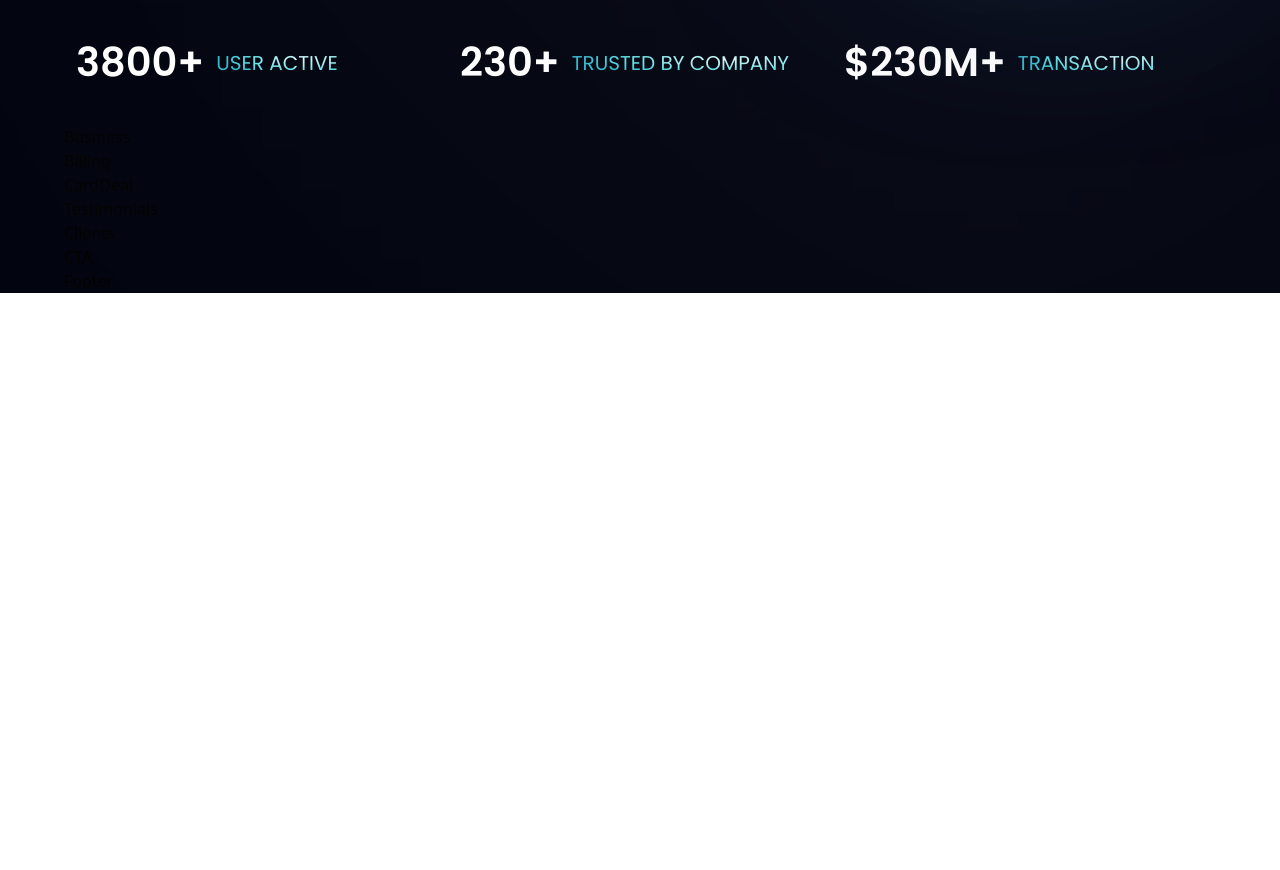
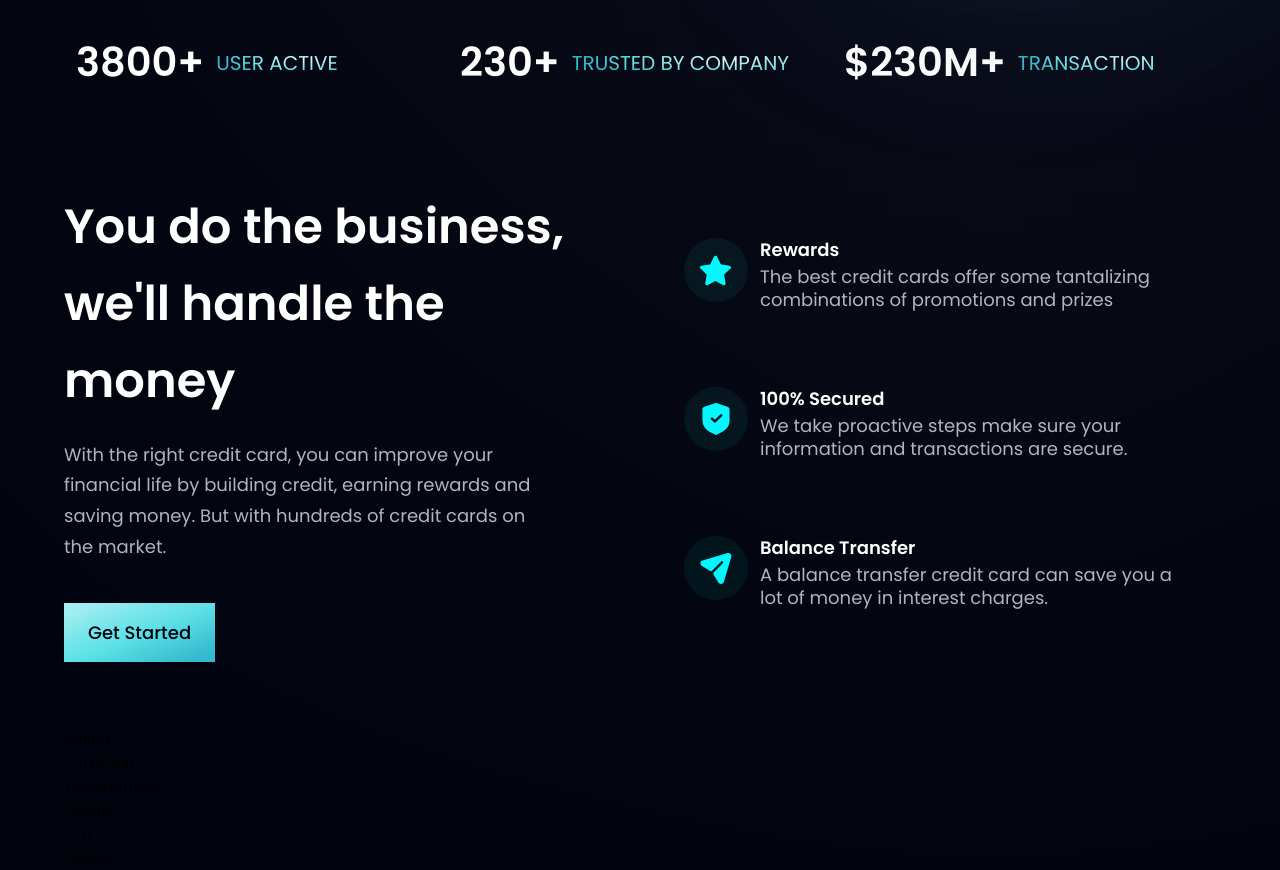
Before and after one commit to russelgabriel/modern_ui, a React (Vite) app: page / in a window 1280 px wide. Shown: the part 860-1730 px from the top of the page. Before the commit the page ends 1153 px from the top, so only its background shows below. Built offline with nearby package versions, Linux system fonts and the light colour scheme.

Commit message:
finished business component

```diff
--- a/src/components/Business.jsx
+++ b/src/components/Business.jsx
@@ -1,8 +1,40 @@
-import React from 'react'
+import { features } from '../constants'
+import styles, { layout } from '../style'
+import Button from './Button'
+
+const FeatureCard = ({ icon, title, content, index }) => (
+  <div className={`flex flex-row p-6 rounded-[20px] ${index !== features.length - 1 ? "mb-6" : "mb-0"} feature-card`}>
+    <div className={`w-[64px] h-[64px] rounded-full ${styles.flexCenter} bg-dimBlue`}>
+      <img src={icon} alt="icon" className='w-[50%] h-[50%] object-contain'/>
+    </div>
+    <div className='flex-1 flex flex-col ml-3'>
+      <h4 className='font-poppins font-semibold text-white text-[18px] leading-[23px] mb-1'>
+        {title}
+      </h4>
+      <p className='font-poppins font-normal text-dimWhite text-[18px] leading-[23px] mb-1'>
+        {content}
+      </p>
+    </div>
+  </div>
+)
+
 
 const Business = () => {
   return (
-    <div>Business</div>
+    <section id='features' className={layout.section}>
+      <div className={layout.sectionInfo}>
+        <h2 className={styles.heading2}>You do the business, <br
+        className='sm:block hidden'/>we'll handle the money</h2>
+        <p className={`${styles.paragraph} max-w-[470px] mt-5`}>With the right credit card, you can improve your financial life by building credit, earning rewards and saving money. But with hundreds of credit cards on the market.</p>
+        <Button styles='mt-10'/>
+      </div>
+
+      <div className={`${layout.sectionImg} flex-col`}>
+        {features.map((feature, index) => (
+          <FeatureCard key={feature.id} {...feature} index={index}/>
+        ))}
+      </div>
+    </section>
   )
 }
 
--- a/src/components/Button.jsx
+++ b/src/components/Button.jsx
@@ -1,8 +1,10 @@
 import React from 'react'
 
-const Button = () => {
+const Button = ({ styles }) => {
   return (
-    <div>Button</div>
+    <button type="button" className={`py-4 px-6 bg-blue-gradient font-poppins font-medium text-[18px] text-primary outline-none ${styles}`}>
+      Get Started
+    </button>
   )
 }
 
```
